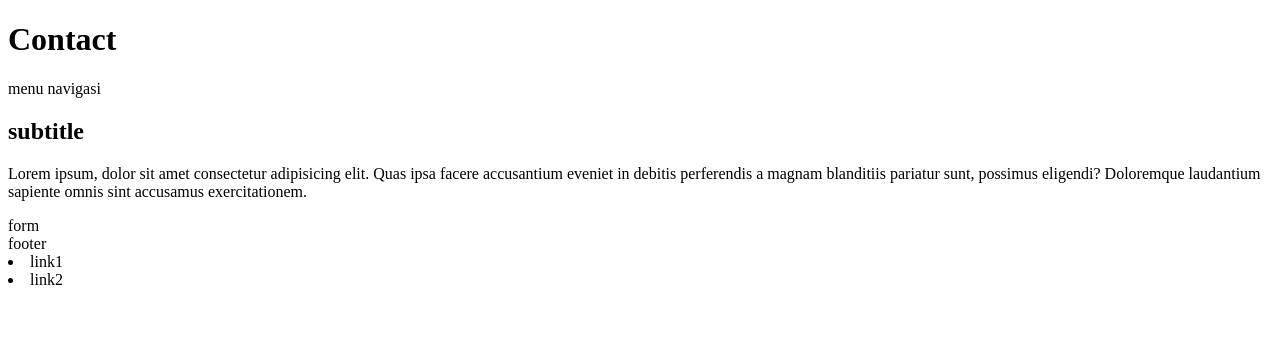
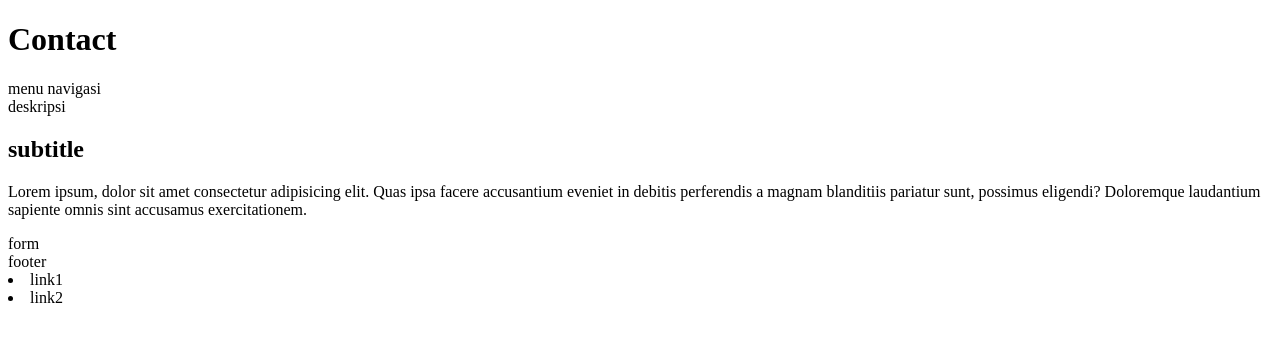
Before and after one commit to bladumdum/git_basic_portfolio_website, a plain HTML site: page contact.html in a window 1280 px wide. Drawn offline with Linux system fonts and the light colour scheme.

Commit message:
menambahkan deskripsi di halaman kontak

```diff
--- a/contact.html
+++ b/contact.html
@@ -13,6 +13,7 @@
     <header>
         <h1>Contact</h1>
         <nav>menu navigasi</nav>
+        <div>deskripsi</div>
     </header>
     <main>
         <article>
```
